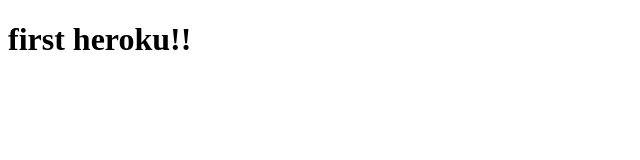
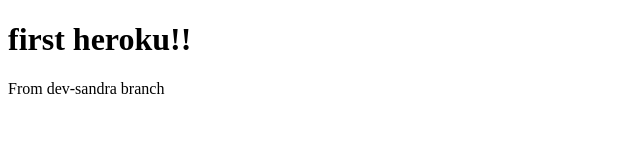
Before and after one commit to average-bot/heroku, a website: page public/index.html in a window 1280 px wide. Shown: the whole page, without its empty margins (0-640 px from the left). Drawn offline with Linux system fonts and the light colour scheme.

Commit message:
pushed form dev-sandra

```diff
--- a/public/index.html
+++ b/public/index.html
@@ -10,6 +10,7 @@
 
 <body>
     <h1>first heroku!!</h1>
+    <p> From dev-sandra branch </p>
 </body>
 
 </html>
```
